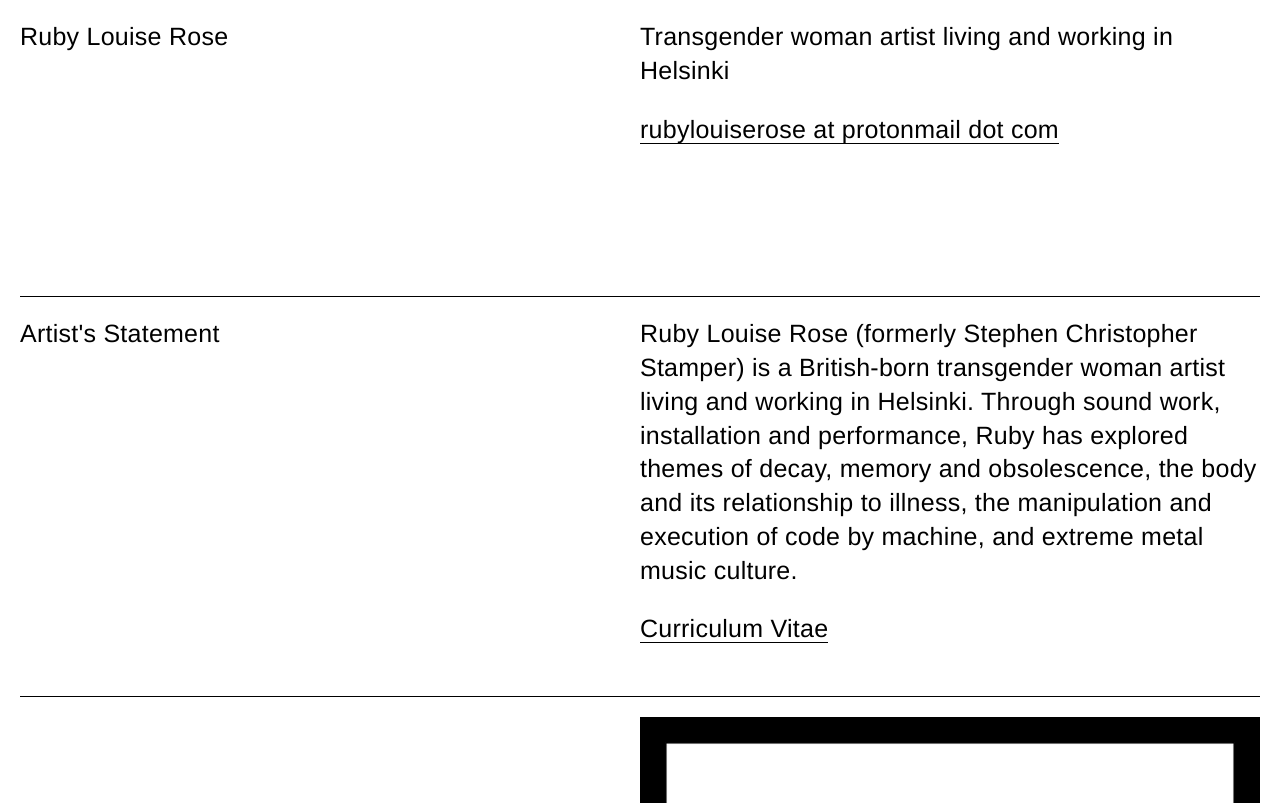
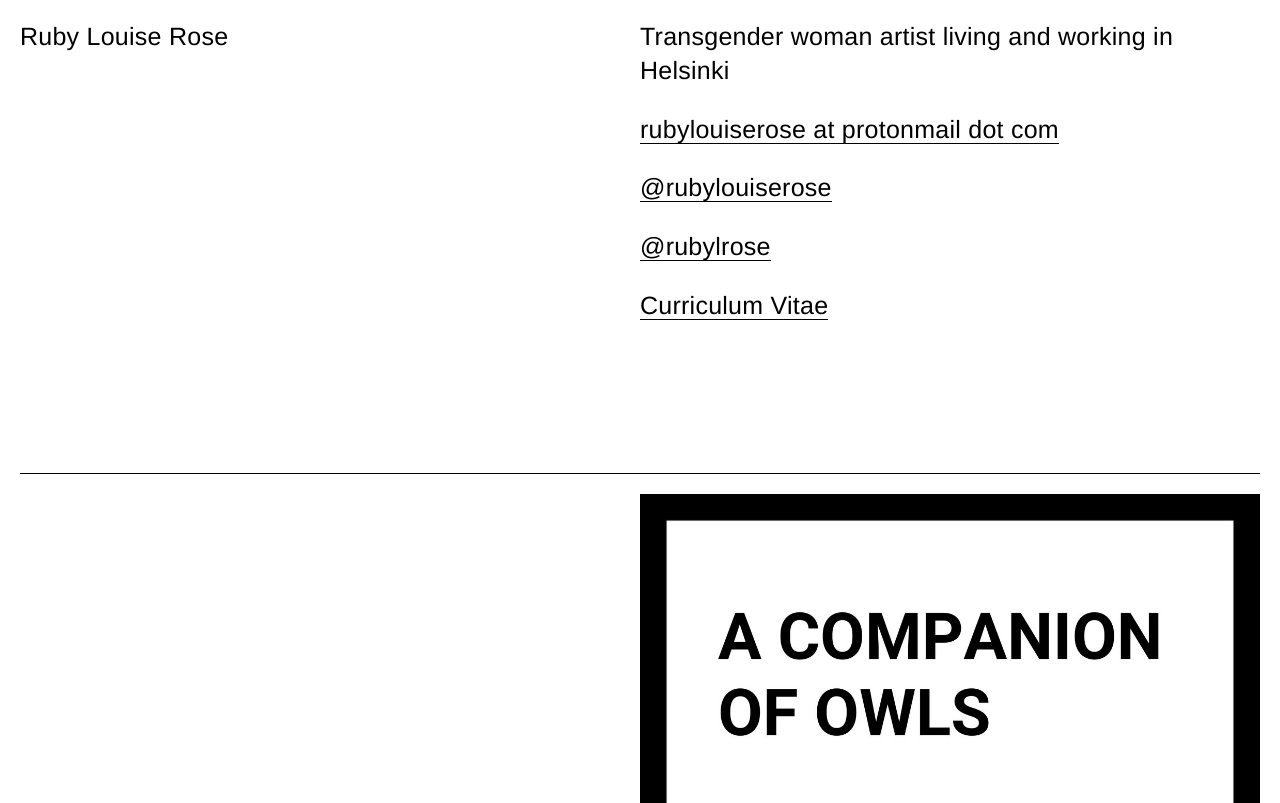
Before and after one commit to stephenstamper/stephenstamper.github.io, a plain HTML site: page index.html in a window 1280 px wide. Shown: the top 803 px of the page. Drawn offline with Linux system fonts and the light colour scheme.

Commit message:
Update index.html

```diff
--- a/index.html
+++ b/index.html
@@ -3,7 +3,7 @@
 <head>
   <base href="/">
   <title>Ruby Louise Rose</title>
-  <meta name="description" content="Transgender woman artist living and working in Helsinki&lt;br&gt;[rubylouiserose at protonmail dot com](mailto:stephenstamper@protonmail.com)">
+  <meta name="description" content="Transgender woman artist living and working in Helsinki">
   <meta name="viewport" content="width=device-width, initial-scale=1, maximum-scale=1, user-scalable=no">
   <meta name="site-id" content="30569">
   <meta name="site-path" content="">
@@ -27,7 +27,7 @@
   <div class="sv-feed-info" id="sv-feed-info">
     <div class="sv-feed-info-inner">
       <h1 class="sv-feed-title sv-feed-info-title">Ruby Louise Rose</h1>
-      <div class="sv-feed-description sv-feed-info-description"><p>Transgender woman artist living and working in Helsinki<br><a href="mailto:stephenstamper@protonmail.com">rubylouiserose at protonmail dot com</a></p></div>
+      <div class="sv-feed-description sv-feed-info-description"><p>Transgender woman artist living and working in Helsinki<br><a href="mailto:stephenstamper@protonmail.com">rubylouiserose at protonmail dot com</a><br><a href="https://www.instagram.com/rubylouiserose/">@rubylouiserose</a><br><a href="https://twitter.com/rubylrose">@rubylrose</a><br><br><a href="artist_cv_ruby_louise_rose.pdf">Curriculum Vitae</a></p></div>
     </div>
   </div>
 
@@ -39,18 +39,6 @@
         <h1 class="sv-feed-title sv-feed-meta-title">Ruby Louise Rose</h1>
       </div>
     </div>
-
-      <div class="sv-feed-item sv-feed-item-0  01artists statement txt 01artistsstatementtxt" id="sv01artistsstatementtxt" >
-
-    <div class="sv-feed-item-text">
-      <h1>
-<a id="artists-statement" class="anchor" href="#artists-statement" aria-hidden="true"><span class="octicon octicon-link"></span></a>Artist's Statement</h1>
-
-<p>Ruby Louise Rose (formerly Stephen Christopher Stamper) is a British-born transgender woman artist living and working in Helsinki. Through sound work, installation and performance, Ruby has explored themes of decay, memory and obsolescence, the body and its relationship to illness, the manipulation and execution of code by machine, and extreme metal music culture.<br>
-<a href="artist_cv_ruby_louise_rose.pdf">Curriculum Vitae</a></p></div>
-    </div>
-
-</div>
 
       <div class="sv-feed-item sv-feed-item-13  13ouroboros right half jpg 13ouroborosighthalfjpg" id="sv13ouroborosrighthalfjpg" >
 
```
